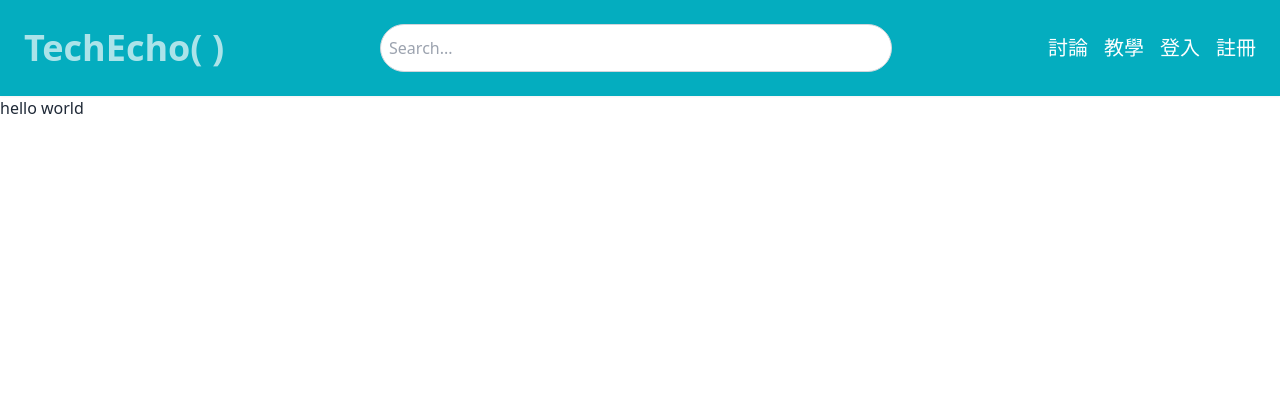
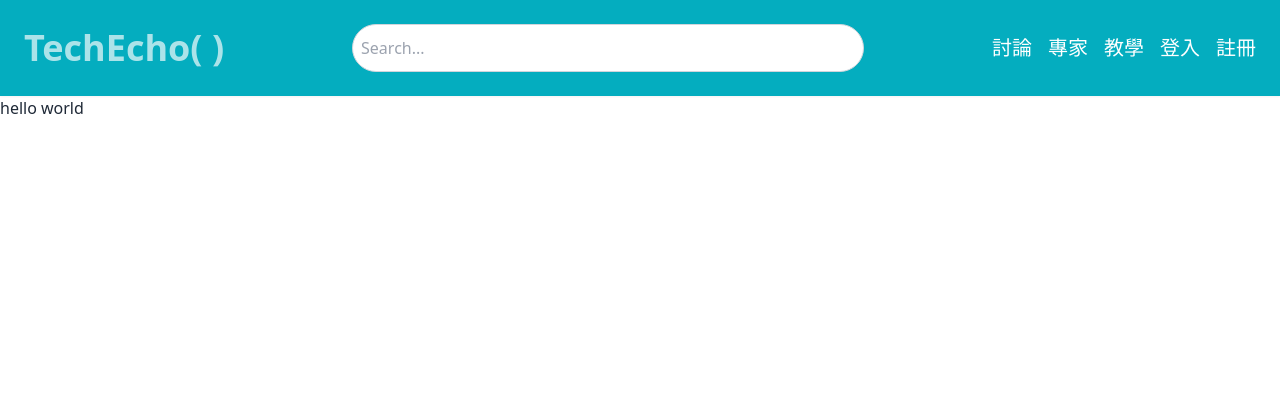
Before and after one commit to sabina726/17th-TechEcho, a Django app: page /nav in a window 1280 px wide. Shown: the top 420 px of the page. Run offline with Django 5.2, Linux system fonts and the light colour scheme; style sheets or scripts are compiled from the project's sources.

Commit message:
feat: add navbar form switching

```diff
--- a/templates/shared/search.html
+++ b/templates/shared/search.html
@@ -10,7 +10,7 @@
     <title>Nav</title>
 </head>
 <body>
-<nav class="sticky top-0 left-0 w-full p-6 shadow-sm bg-blue-1" x-data="{ open: false, submenuOpen: false }" @resize.window="if (window.innerWidth > 768) open = false">
+    <nav class="sticky top-0 left-0 w-full p-6 shadow-sm bg-blue-1" x-data="{ open: false, submenuOpen: false, expertOpen: false }" @resize.window="if (window.innerWidth > 768) open = false">
         <div class="flex items-center justify-between">
             <div class="text-4xl font-bold text-white animate-pulse whitespace-nowrap">
                 <a href="/">TechEcho( )</a>
@@ -23,15 +23,22 @@
                     class="w-full h-12 p-2 pr-6 border border-gray-300 rounded-3xl"
                 />
                 <i class="absolute bottom-4 right-5 fa-solid fa-magnifying-glass"></i>
-
             </div>
             <button @click="open = !open" class="relative text-xl text-white md:hidden whitespace-nowrap">選單</button>
+
             <ul class="hidden space-x-4 text-xl text-white md:flex">
                 <li class="relative">
                     <a href="#" @click="submenuOpen = !submenuOpen" class="transition duration-300 ease-in-out hover:text-green-3">討論</a>
                     <ul x-show="submenuOpen" @click.away="submenuOpen = false" class="absolute left-0 z-20 mt-8 shadow-lg text-green-3 w-60 bg-vanilla-5" style="display: none;">
                         <li><a href="#" class="block px-4 py-2 transition duration-300 ease-in-out hover:bg-green-4">發問</a></li>
                         <li><a href="#" class="block px-4 py-2 transition duration-300 ease-in-out hover:bg-green-4">看問題</a></li>
+                    </ul>
+                </li>
+                <li class="relative">
+                    <a href="#" @click="expertOpen = !expertOpen" class="transition duration-300 ease-in-out hover:text-green-3">專家</a>
+                    <ul x-show="expertOpen" @click.away="expertOpen = false" class="absolute left-0 z-20 mt-8 shadow-lg text-green-3 w-60 bg-vanilla-5" style="display: none;">
+                        <li><a href="#" class="block px-4 py-2 transition duration-300 ease-in-out hover:bg-green-4">當專家</a></li>
+                        <li><a href="#" class="block px-4 py-2 transition duration-300 ease-in-out hover:bg-green-4">問專家</a></li>
                     </ul>
                 </li>
                 <li><a href="#" class="transition duration-300 ease-in-out hover:text-green-3">教學</a></li>
@@ -51,11 +58,19 @@
                     <li><a href="#" class="block px-4 py-2 transition duration-300 ease-in-out text-green-3 hover:bg-green-4">看問題</a></li>
                 </ul>
             </li>
+            <li @click="expertOpen = !expertOpen">
+                <a href="#" class="block px-4 py-2 transition duration-300 ease-in-out text-green-3 hover:bg-green-4">專家</a>
+                <ul x-show="expertOpen" class="mt-2 ml-4">
+                    <li><a href="#" class="block px-4 py-2 transition duration-300 ease-in-out text-green-3 hover:bg-green-4">當專家</a></li>
+                    <li><a href="#" class="block px-4 py-2 transition duration-300 ease-in-out text-green-3 hover:bg-green-4">問專家</a></li>
+                </ul>
+            </li>
             <li><a href="#" class="block px-4 py-2 transition duration-300 ease-in-out text-green-3 hover:bg-green-4">教學</a></li>
             <li><a href="#" class="block px-4 py-2 transition duration-300 ease-in-out text-green-3 hover:bg-green-4">登入</a></li>
             <li><a href="#" class="block px-4 py-2 transition duration-300 ease-in-out text-green-3 hover:bg-green-4">註冊</a></li>
         </ul>
     </nav>
+
 <div>
     {% block content %}
     {% endblock  %}
```
Lines whose indentation alone changed are shown as unchanged.
